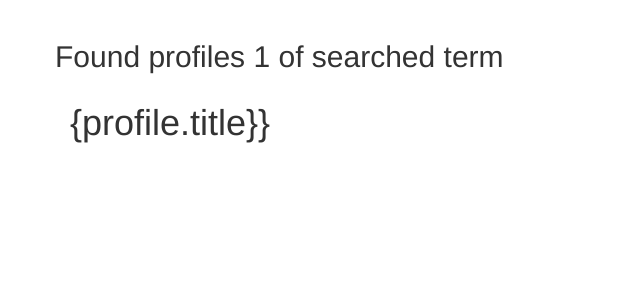
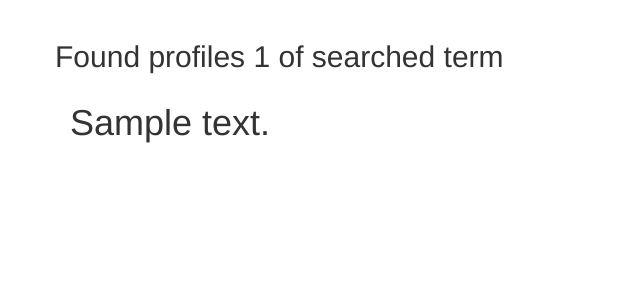
Before and after one commit to UmuhireAnuarithe/Instagram, a Django app: template instagram/templates/search.html in a window 1280 px wide. Shown: the part 52-352 px from the top of the page, without its empty margins (0-640 px from the left). Run offline with Django 3.2, Linux system fonts and the light colour scheme; tables that the repository leaves empty hold one stand-in row (values such as "Sample post"); the template is opened without the code that fills it: values that come from a table or form of the project are taken from there, most other values are stand-ins (such as "Sample title", 1, 10 or a date in 2020); some libraries are stand-ins or nearby versions.

Commit message:
modified search.html

```diff
--- a/instagram/templates/search.html
+++ b/instagram/templates/search.html
@@ -16,7 +16,7 @@
   {% if profiles %}
     {% for profile in profiles  %}
       <div class="col-sm-6 col-md-3">
-          <h1>{profile.title}}</h1>
+          <h1>{{profile.biography}}</h1>
       </div>
     {% endfor %}
   {% endif %}
```
